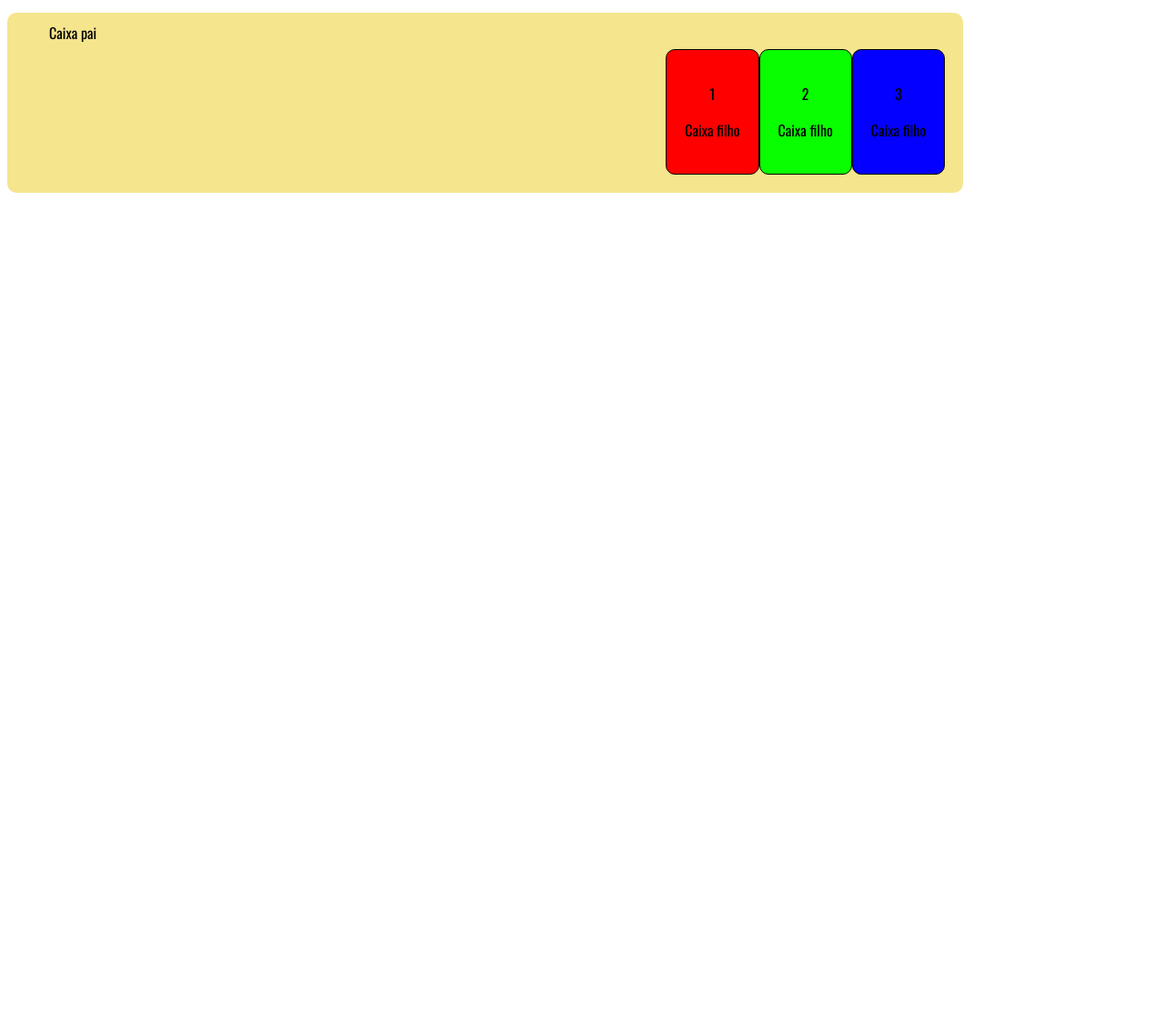
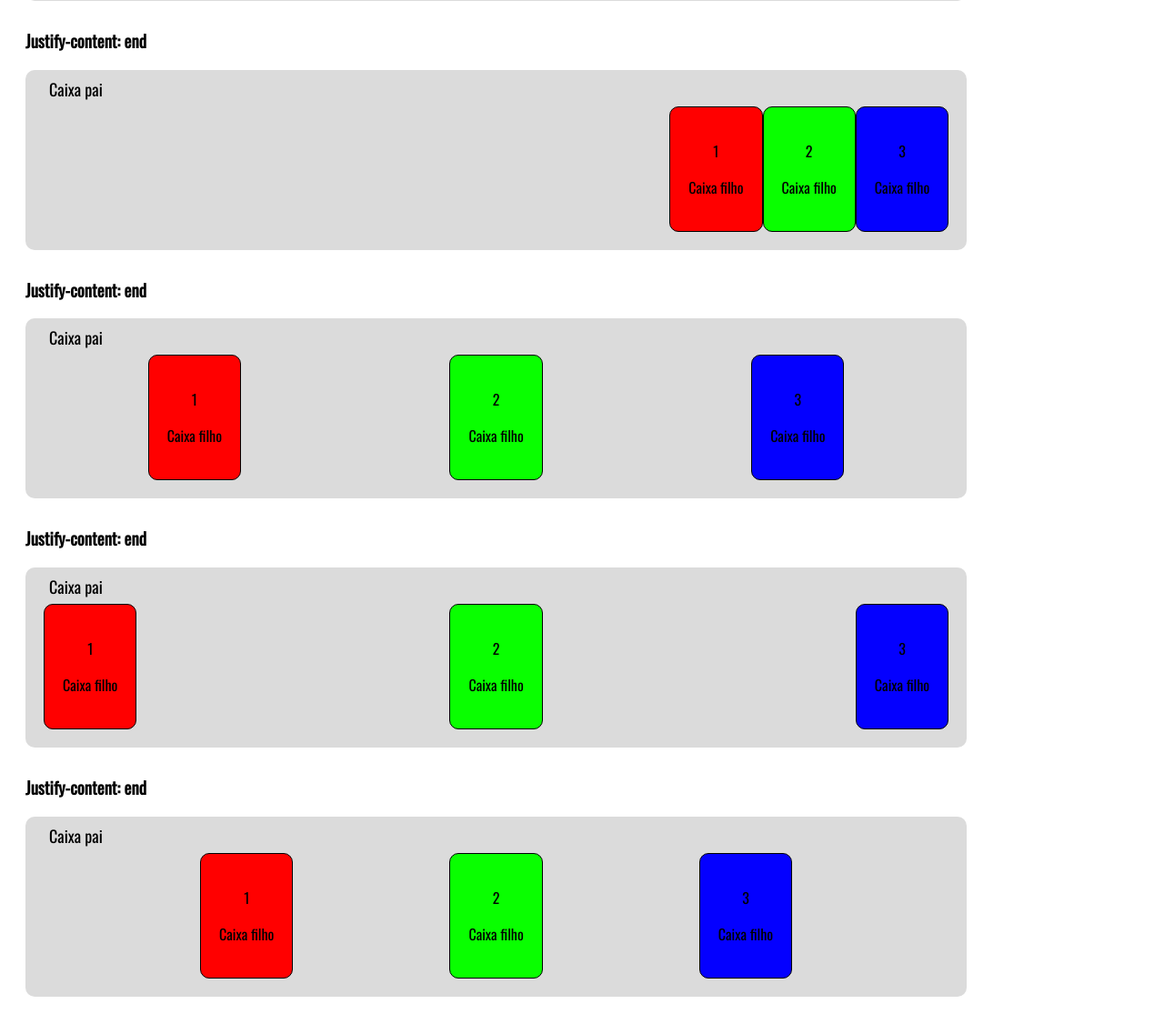
Before and after one commit to PabloJesusdaSilva/css-flexbox, a plain HTML site: page index.html in a window 1280 px wide. Shown: the part 1059-2185 px from the top of the page at 91% size. Before the commit the page ends 1279 px from the top, so only its background shows below. Drawn offline with nearby package versions, Linux system fonts and the light colour scheme.

Commit message:
Adicionando novas seções justify-content

```diff
--- a/index.html
+++ b/index.html
@@ -108,6 +108,75 @@
                     </div>
                 </div>
             </section>
+
+            <section class="jtf-around">
+                <h3>Justify-content: end</h3>
+
+                <div class="parent-box">
+                    <p>Caixa pai</p>
+
+                    <div class="child-box">
+                        <p>1</p>
+                        <p>Caixa filho</p>
+                    </div>
+
+                    <div class="child-box">
+                        <p>2</p>
+                        <p>Caixa filho</p>
+                    </div>
+
+                    <div class="child-box">
+                        <p>3</p>
+                        <p>Caixa filho</p>
+                    </div>
+                </div>
+            </section>
+
+            <section class="jtf-between">
+                <h3>Justify-content: end</h3>
+
+                <div class="parent-box">
+                    <p>Caixa pai</p>
+
+                    <div class="child-box">
+                        <p>1</p>
+                        <p>Caixa filho</p>
+                    </div>
+
+                    <div class="child-box">
+                        <p>2</p>
+                        <p>Caixa filho</p>
+                    </div>
+
+                    <div class="child-box">
+                        <p>3</p>
+                        <p>Caixa filho</p>
+                    </div>
+                </div>
+            </section>
+
+            <section class="jtf-evenly">
+                <h3>Justify-content: end</h3>
+
+                <div class="parent-box">
+                    <p>Caixa pai</p>
+
+                    <div class="child-box">
+                        <p>1</p>
+                        <p>Caixa filho</p>
+                    </div>
+
+                    <div class="child-box">
+                        <p>2</p>
+                        <p>Caixa filho</p>
+                    </div>
+
+                    <div class="child-box">
+                        <p>3</p>
+                        <p>Caixa filho</p>
+                    </div>
+                </div>
+            </section>
         </section>
 
         </section>
--- a/style.css
+++ b/style.css
@@ -5,18 +5,28 @@ body {
     font-family: 'Oswald', sans-serif;
 }
 
+.content-main {
+    margin-left: 20px;
+}
+
+.display {
+    margin-bottom: 60px;
+}
+
 .parent-box {
     display: flex;
     width: 80%;
-    background-color: #f5e58d;
+    margin-bottom: 30px;
     padding: 40px 20px 20px 20px;
+    background-color: #dbdbdb;
     border-radius: 10px;
 }
 
 .parent-box > p {
     position: absolute;
-    margin-top: -30px;
+    margin-top: -32px;
     left: 54px;
+    font-size: 18px;
     color: #000;
 }
 
@@ -39,9 +49,13 @@ body {
     background-color: #0400ff;
 }
 
+
+/* ---------------------------- JUSTIFY-CONTENT ----------------------------*/
+
+
 .jtf-content .jtf-start .parent-box {
     display: flex;
-    justify-content: start;
+    justify-content: flex-start;
 }
 
 .jtf-content .jtf-center .parent-box {
@@ -51,5 +65,20 @@ body {
 
 .jtf-content .jtf-end .parent-box {
     display: flex;
-    justify-content: end;
+    justify-content: flex-end;
 }
+
+.jtf-content .jtf-around .parent-box {
+    display: flex;
+    justify-content: space-around;
+}
+
+.jtf-content .jtf-between .parent-box {
+    display: flex;
+    justify-content: space-between;
+}
+
+.jtf-content .jtf-evenly .parent-box {
+    display: flex;
+    justify-content: space-evenly;
+}
```
